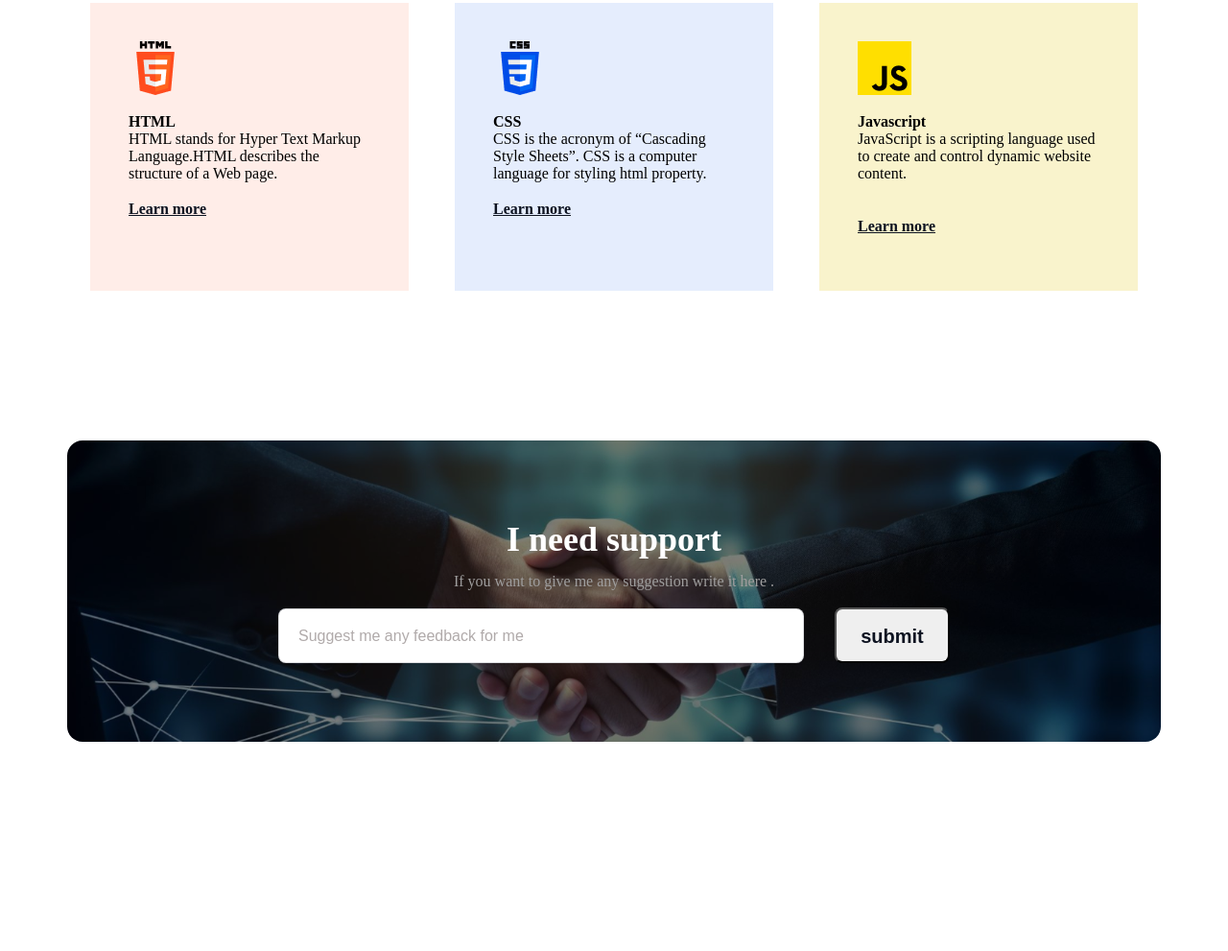
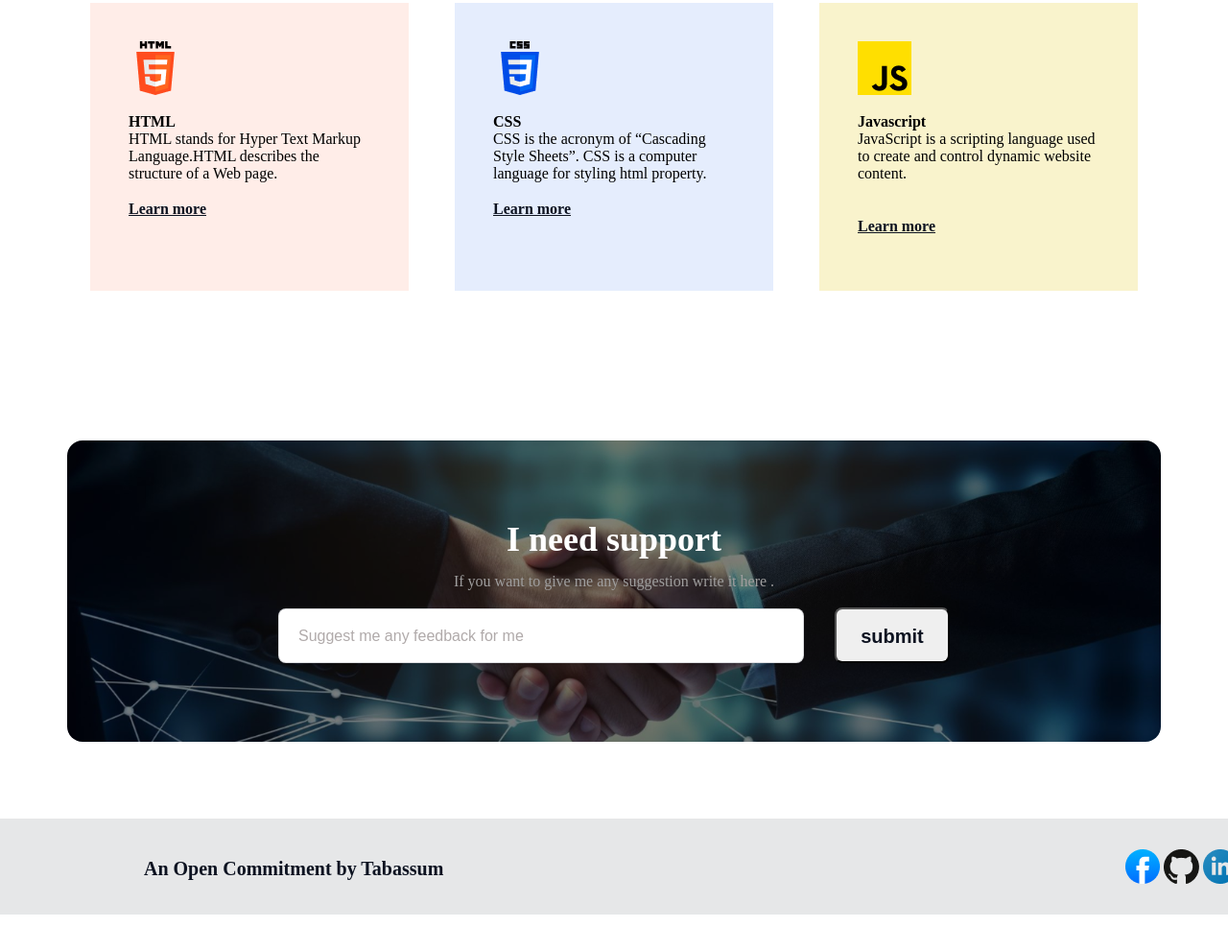
Before and after one commit to Tabassum290/Assignment-1, a plain HTML site: page index.html in a window 1280 px wide. Shown: the part 3418-4409 px from the top of the page at 96% size. Before the commit the page ends 4271 px from the top, so only its background shows below. Drawn offline with Linux system fonts and the light colour scheme; a web font is replaced by a local one.

Commit message:
footer done

```diff
--- a/index.html
+++ b/index.html
@@ -116,8 +116,15 @@
         </div>
     </section>
 </main>
-<footer>
-
+<footer class="footer">
+ <div class="footer-container">
+    <h3>An Open Commitment by Tabassum</h3>
+    <div class="icon">
+    <img src="./assets/facebook.png" alt="">
+    <img src="./assets/github.png" alt="">
+    <img src="./assets/linkedin-icon 1.png" alt="">
+       </div>
+ </div>
 </footer>
 </body>
 </html>
--- a/style.css
+++ b/style.css
@@ -384,3 +384,28 @@ font-size: 20px;
 font-weight: 600;
 text-align: center;
 }
+
+/* footer section styling */
+.footer{
+    width: 1440px;
+    height: 100px;
+    margin: 0 auto;
+    margin-bottom: 40px;
+    padding: 32px 150px 32px 150px;
+    background: rgba(13, 19, 33, 0.1);
+}
+
+.footer-container{
+    display: flex;
+    flex-direction: row;
+    justify-content: space-between;
+    align-items: center;
+
+}
+.footer-container h3{
+    color: rgb(13, 19, 33);
+    font-size: 20px;
+    font-weight: 600;
+    line-height: 23px;
+    letter-spacing: 0%;
+}
```
